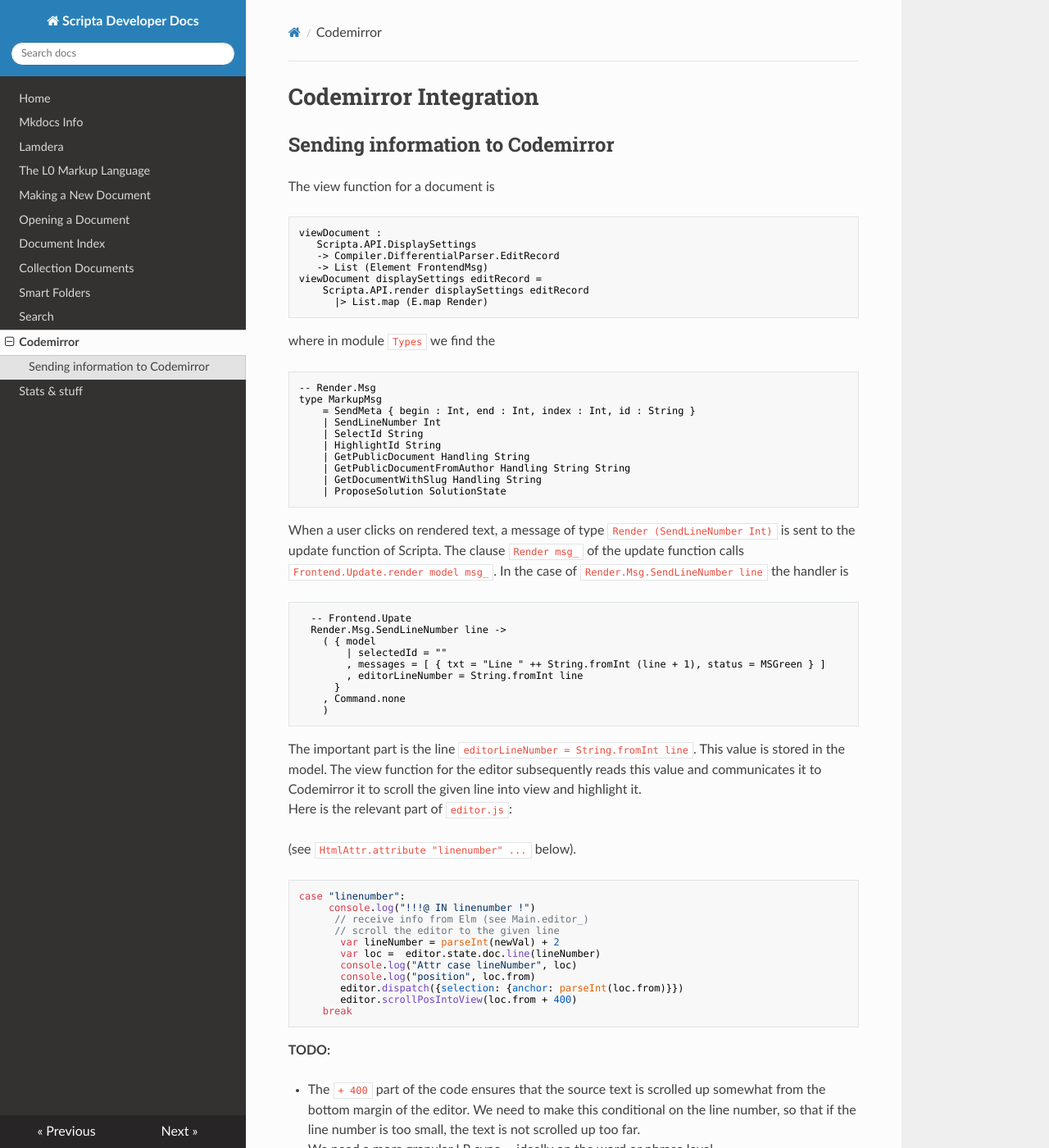
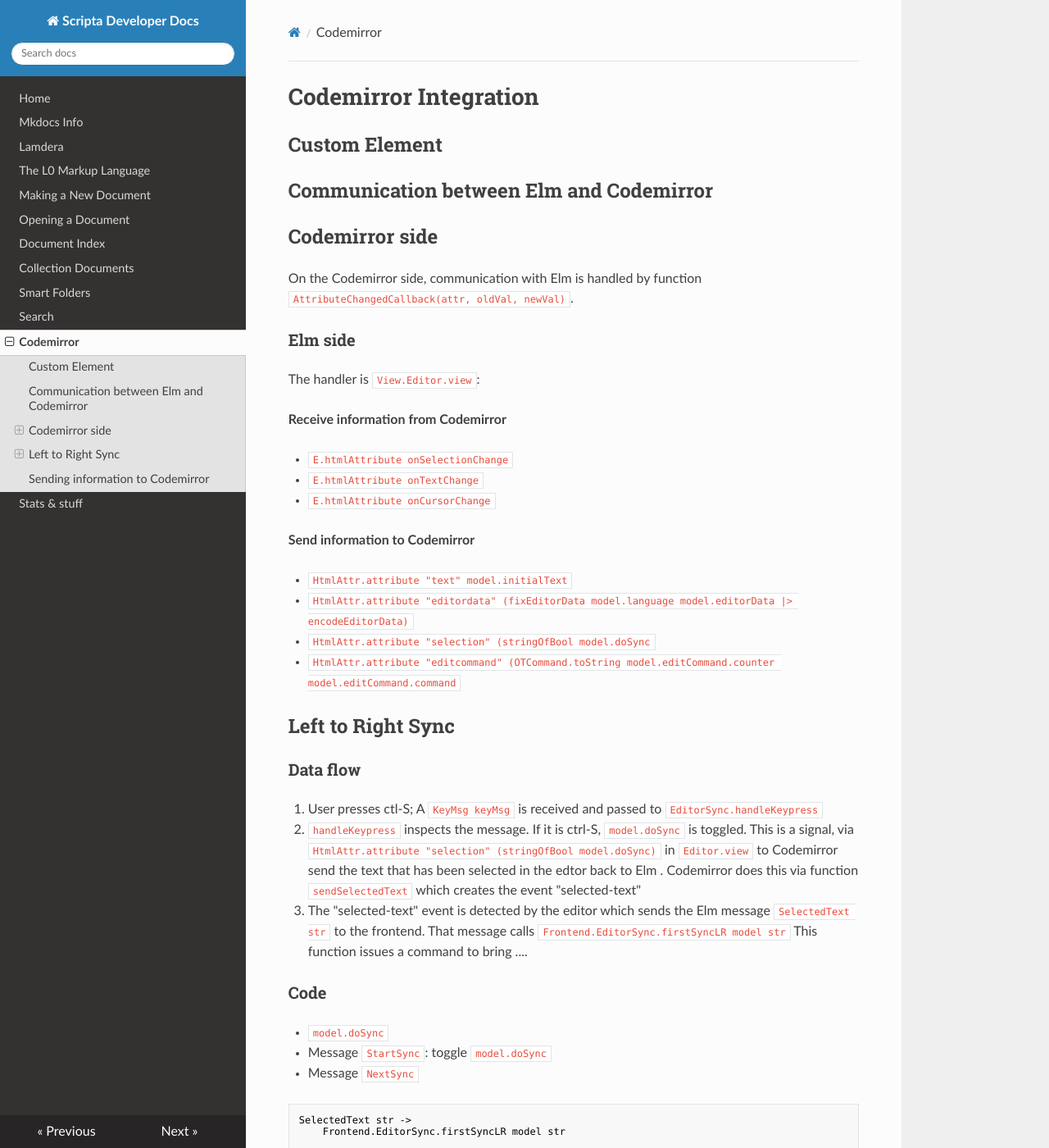
Before and after one commit to jxxcarlson/docs-scripta-dev, an MkDocs documentation site: the page built from docs-scripta-app/codemirror.md, in a window 1280 px wide and 1400 px high. Shown: the whole window at 82% size. Built offline with MkDocs 1.6.1, drawn with Linux system fonts in a browser that asks for light colours; nearby versions of some CDN libraries; some of the changed text lies outside the part shown.

Commit message:
update docs

````diff
--- a/docs-scripta-app/codemirror.md
+++ b/docs-scripta-app/codemirror.md
@@ -1,4 +1,72 @@
 # Codemirror Integration
+
+## Custom Element
+
+
+
+## Communication between Elm and Codemirror
+
+## Codemirror side
+
+On the Codemirror side, communication with Elm is handled by
+function `AttributeChangedCallback(attr, oldVal, newVal)`.
+
+
+### Elm side
+
+The handler is `View.Editor.view`:
+
+
+**Receive information from Codemirror**
+
+- `E.htmlAttribute onSelectionChange`
+- `E.htmlAttribute onTextChange`
+- `E.htmlAttribute onCursorChange`
+
+**Send information to Codemirror**
+
+- `HtmlAttr.attribute "text" model.initialText`
+- `HtmlAttr.attribute "editordata" (fixEditorData model.language model.editorData |> encodeEditorData)`
+- `HtmlAttr.attribute "selection" (stringOfBool model.doSync`
+- `HtmlAttr.attribute "editcommand" (OTCommand.toString model.editCommand.counter model.editCommand.command`
+
+
+## Left to Right Sync
+
+### Data flow
+
+1. User presses ctl-S; A `KeyMsg keyMsg` is received and passed to `EditorSync.handleKeypress`
+2. `handleKeypress` inspects the message.  If it is ctrl-S, `model.doSync` is toggled.  This
+is a signal, via `HtmlAttr.attribute "selection" (stringOfBool model.doSync)` in `Editor.view`
+to Codemirror send the text that has been selected in the edtor back to Elm .  Codemirror
+does this via function `sendSelectedText` which creates the event "selected-text"
+3. The "selected-text" event is detected by the editor which sends the Elm message `SelectedText str`
+to the frontend.  That message calls `Frontend.EditorSync.firstSyncLR model str`
+This function issues a command to bring ....
+
+
+### Code
+
+- `model.doSync`
+- Message `StartSync`: toggle `model.doSync`
+- Message `NextSync`
+
+```elm
+SelectedText str ->
+    Frontend.EditorSync.firstSyncLR model str
+
+SendSyncLR ->
+    ( { model | syncRequestIndex = model.syncRequestIndex + 1 }, Effect.Command.none )
+
+SyncLR ->
+    Frontend.EditorSync.syncLR model
+
+StartSync ->
+    ( { model | doSync = not model.doSync }, Effect.Command.none )
+
+NextSync ->
+    Frontend.EditorSync.nextSyncLR model
+```
 
 ## Sending information to Codemirror
 
````
Also changed, not shown: scripts.yaml (+4 -4 lines).
